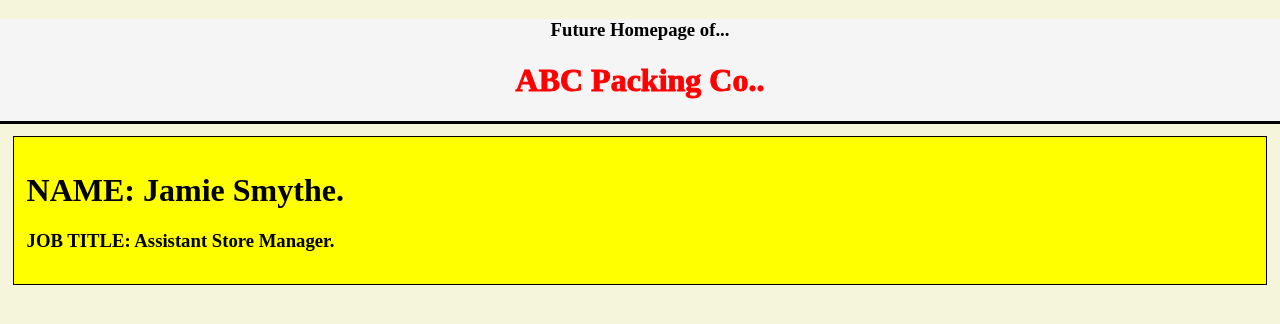
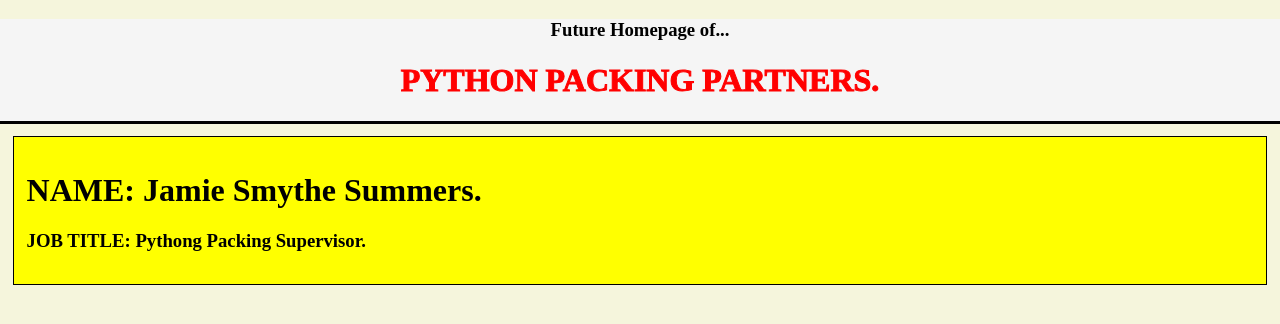
Before and after one commit to dho1115/Create-basic-HTML-page-using-PYTHON---, a plain HTML site: page index.html in a window 1280 px wide. Drawn offline with Linux system fonts and the light colour scheme.

Commit message:
Admin Co. & name change.

```diff
--- a/index.html
+++ b/index.html
@@ -8,13 +8,13 @@
 <body style='background-color: beige; padding: 0px; margin: 0px; box-sizing: border-box'>
 <header style='border-bottom: 3.5px solid black; background-color: whitesmoke; text-align: center'>
 <h3>Future Homepage of...</h3>
- <h1><span style='color: red; -webkit-text-stroke: 1px red;'>ABC Packing Co..</span><h1></header>
-<div style="padding: 1%; margin: 1%; border: 1px solid black; background-color: yellow "><h1>NAME: Jamie Smythe.</h1>
-<h3>JOB TITLE: Assistant Store Manager.</h3>
+ <h1><span style='color: red; -webkit-text-stroke: 1px red;'>PYTHON PACKING PARTNERS.</span><h1></header>
+<div style="padding: 1%; margin: 1%; border: 1px solid black; background-color: yellow "><h1>NAME: Jamie Smythe Summers.</h1>
+<h3>JOB TITLE: Pythong Packing Supervisor.</h3>
 </div>
 <script type="text/Javascript">
-const companyName='ABC Packing Co..'
-alert('Welcome to the future site of ABC Packing Co..')
+const companyName='PYTHON PACKING PARTNERS.'
+alert('Welcome to the future site of PYTHON PACKING PARTNERS.')
 </script>
 </body>
 </html>
```
Also changed, not shown: 1 other file.
